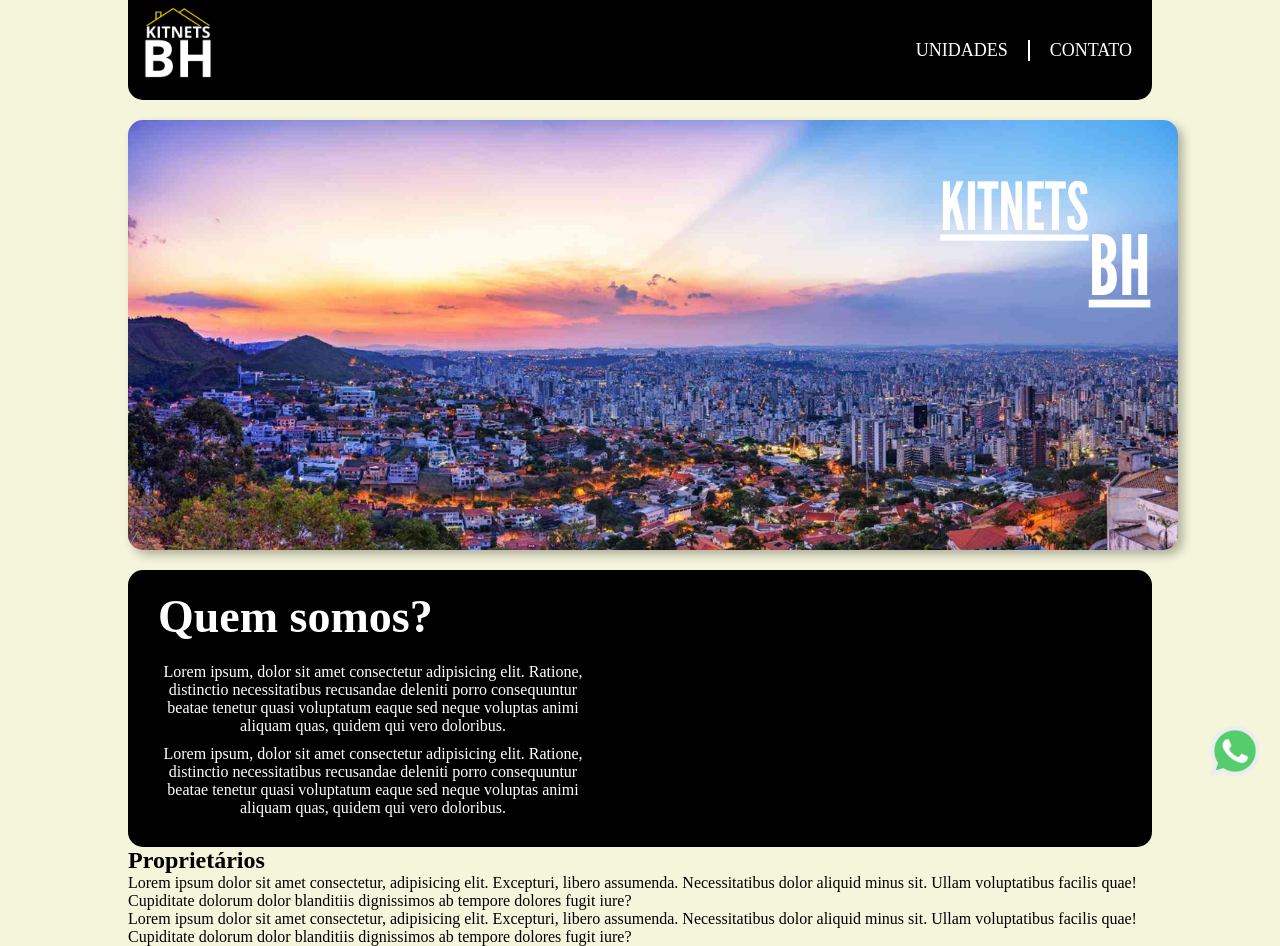
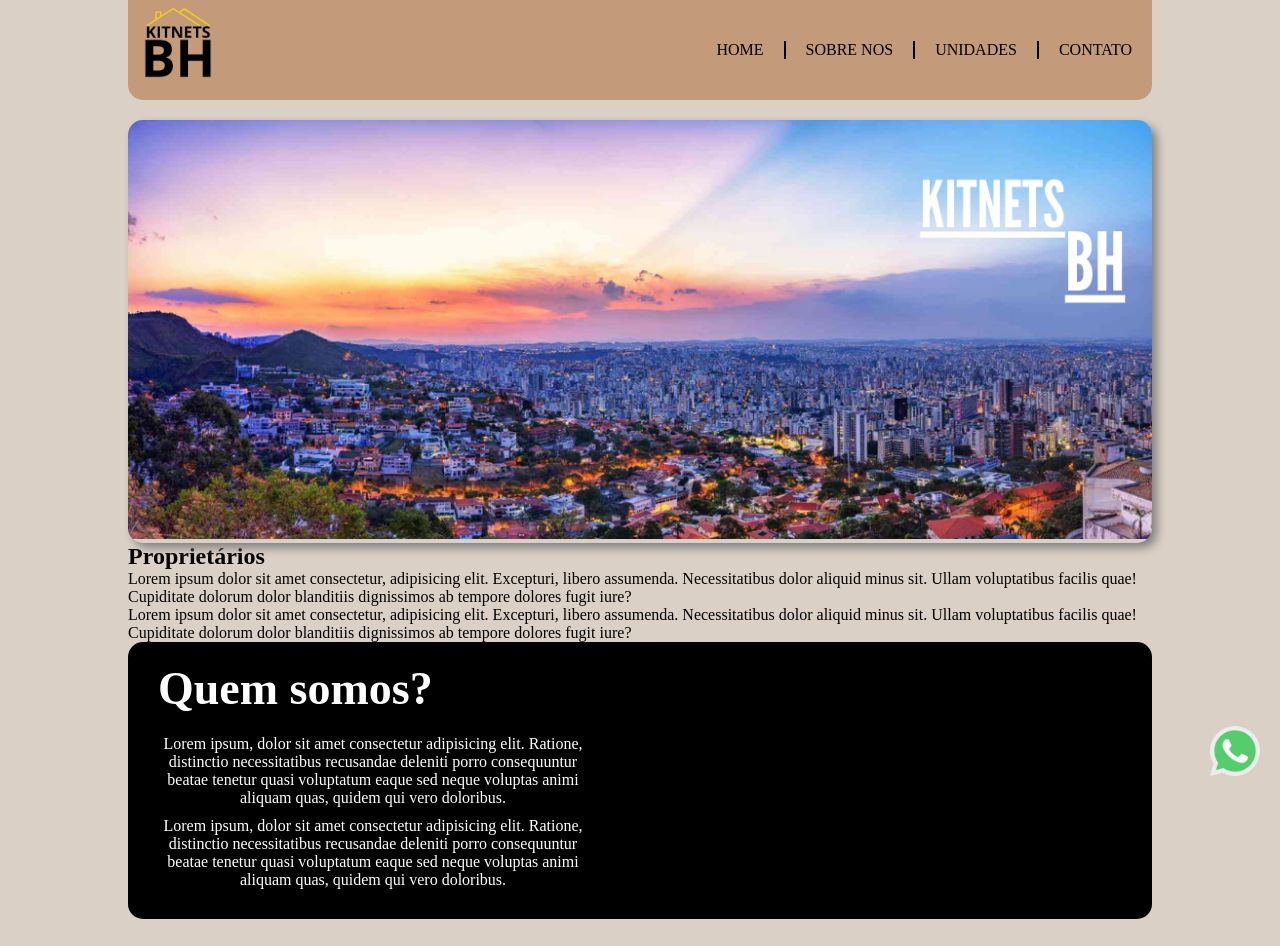
Before and after one commit to GabrielLomasso/TCC-Kitnets-BH, a plain HTML site: page index.html in a window 1280 px wide. After the commit the page ends 919 px from the top, so only its background shows below. Drawn offline with Linux system fonts and the light colour scheme.

Commit message:
Add files via upload

```diff
--- a/css/style.css
+++ b/css/style.css
@@ -3,9 +3,9 @@
     padding: 0;
     box-sizing: border-box;
 }
-
+/* #c39a7a  #885e43 #1f1d1b #dbd0c5*/
 body{
-    background-color: #f5f5dc ;
+    background-color: #dbd0c5;
 }
 
 .geral{
@@ -24,9 +24,8 @@ header{
     margin: auto;
     width: 80%;
     justify-content:space-between;
-    font-size: 18px;
     border-radius: 0 0 15px 15px;
-    background-color: black;
+    background-color: #c39a7a;
 }
 
 
@@ -40,18 +39,20 @@ nav > .linksnav > ul > li{
 }
 
 nav > .linksnav > ul > li + li{
-    border-left: 2px solid white;
+    border-left: 2px solid black;
 }
 
 nav > .linksnav > ul > li > a{
     text-decoration: none;
-    color: white;
+    color: black;
     padding: 15px 20px;
 }
 
 nav > .linksnav > ul > li > a:hover{
     color: #ffd700;
     transition: 0.5s;
+    text-shadow: 3px 3px 5px black;
+    border-bottom: 1px solid #ffd700;
 }
 /* MAIN */
 
@@ -66,15 +67,25 @@ nav > .linksnav > ul > li > a:hover{
 
 
 .principal > .background_image{
-    margin: auto;
-    background-image: url(../imagens/kitnetsbhfundobom.png);
-    background-size: cover;
-    background-position: center;
-    width: 1050px;
-    height: 430px;
+    position: relative;
+    overflow: hidden;
+    max-width: 100%;
+    max-height: 430px;
     border-radius: 15px;
-    box-shadow: 5px 5px 10px #b1b19e ;
-    margin-bottom: 20px;
+    box-shadow: 5px 5px 10px grey;
+  }
+
+  .principal > .background_image> img{
+    width: 100%;
+    -moz-transition: all 0.5s;
+    -webkit-transition: all 0.5s;
+    transition: all 0.5s;
+  }
+
+.principal > .background_image:hover > img{
+    -moz-transform: scale(1.02);
+  -webkit-transform: scale(1.02);
+  transform: scale(1.02);
 }
 
 .principal > .sobrenos{
--- a/index.html
+++ b/index.html
@@ -13,11 +13,13 @@
     <div class="geral">
             <header>
 
-                <div class="logonav"><img src="imagens/BH-removebg-preview.png" alt="" width="100px"></div>
+                <div class="logonav"><img src="imagens/Design_sem_nome-removebg-preview.png" alt="" width="100px"></div>
 
                 <nav>
                     <div class="linksnav">
                         <ul>
+                            <li><a href="#">HOME</a></li>
+                            <li><a href="#">SOBRE NOS</a></li>
                             <li><a href="#">UNIDADES</a></li>
                             <li><a href="#">CONTATO</a></li>
                         </ul>
@@ -27,15 +29,9 @@
 
         <main class="principal">
 
-            <div class="background_image"></div>
-
-            <section class="sobrenos">
-                <div class="sobrenos_text">
-                    <h1>Quem somos?</h1>
-                    <p>Lorem ipsum, dolor sit amet consectetur adipisicing elit. Ratione, distinctio necessitatibus recusandae deleniti porro consequuntur beatae tenetur quasi voluptatum eaque sed neque voluptas animi aliquam quas, quidem qui vero doloribus.</p>
-                    <p>Lorem ipsum, dolor sit amet consectetur adipisicing elit. Ratione, distinctio necessitatibus recusandae deleniti porro consequuntur beatae tenetur quasi voluptatum eaque sed neque voluptas animi aliquam quas, quidem qui vero doloribus.</p>
+            <div class="background_image">
+                <img src="imagens/kitnetsbhfundobom.png" alt="">
             </div>
-            </section>
 
             <section class="donos">
                 <div class="donos_text">
@@ -46,9 +42,17 @@
                 <div class="donos_imagem">
                 </div>
             </section>
+
+                        <section class="sobrenos">
+                            <div class="sobrenos_text">
+                                <h1>Quem somos?</h1>
+                                <p>Lorem ipsum, dolor sit amet consectetur adipisicing elit. Ratione, distinctio necessitatibus recusandae deleniti porro consequuntur beatae tenetur quasi voluptatum eaque sed neque voluptas animi aliquam quas, quidem qui vero doloribus.</p>
+                                <p>Lorem ipsum, dolor sit amet consectetur adipisicing elit. Ratione, distinctio necessitatibus recusandae deleniti porro consequuntur beatae tenetur quasi voluptatum eaque sed neque voluptas animi aliquam quas, quidem qui vero doloribus.</p>
+                            </div>
+                        </section>
         <!---------------------------------------floating Whatsaap--------------------------------------------------->
             <div id="whatsapp">
-                <a href="https://api.whatsapp.com/send?phone=seu numero" target="_blank" rel="nofollow noopener">
+                <a href="https://api.whatsapp.com/send?phone= seu numero" target="_blank" rel="nofollow noopener">
                     <img src="imagens/icone de whatsapp.avif" width="50" height="50" alt="WhatsApp">
                 </a>
             </div>
```
Lines whose indentation alone changed are shown as unchanged.
